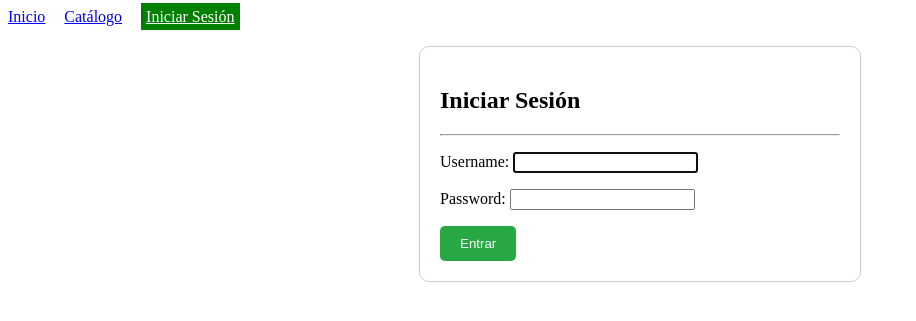
After one commit to Cramirez-M/CER2-RAMIREZCRISTOPHER, a Django app: page /accounts/login/ in a window 1280 px wide. The commit adds this page. Shown: the top 321 px of the page, without its empty margins (0-916 px from the left). Run offline with Django 5.2, Linux system fonts and the light colour scheme.

Commit message:
implementacion de login

```diff
--- a/certamen_2/settings.py
+++ b/certamen_2/settings.py
@@ -127,3 +127,6 @@ MAILERS = {
         'BACKEND': 'django.core.mail.backends.console.EmailBackend',
     },
 }
+
+LOGIN_REDIRECT_URL = 'catalogo'
+LOGOUT_REDIRECT_URL = 'home'
--- a/certamen_2/urls.py
+++ b/certamen_2/urls.py
@@ -15,7 +15,7 @@ Including another URLconf
     2. Add a URL to urlpatterns:  path('blog/', include('blog.urls'))
 """
 from django.contrib import admin
-from django.urls import path
+from django.urls import path, include
 from core import views
 
 urlpatterns = [
@@ -25,4 +25,5 @@ urlpatterns = [
     path('detalle_lugar/<int:id>/', views.detalle_lugar, name='detalle_lugar'),
     path('home/', views.home, name = 'home'),
     path('base/', views.base, name = 'barra_navegable'),
+    path('accounts/', include('django.contrib.auth.urls')),
 ]
--- a/core/templates/core/base.html
+++ b/core/templates/core/base.html
@@ -6,10 +6,23 @@
 </head>
 <body>
 
-    <nav style="background-color: #eee; padding: 15px; margin-bottom: 20px;">
-        <a href="{% url 'home' %}">Inicio</a> |
-        <a href="{% url 'catalogo' %}">Catálogo</a>
-    </nav>
+    <nav style="margin-bottom: 20px;">
+    <a href="{% url 'home' %}" style="margin-right: 15px;">Inicio</a>
+    <a href="{% url 'catalogo' %}" style="margin-right: 15px;">Catálogo</a>
+
+    <!-- La magia ocurre aquí -->
+    {% if user.is_authenticated %}
+        <strong style="margin-right: 15px;">Hola, {{ user.username }}</strong>
+
+        <!-- En Django moderno, cerrar sesión exige un formulario POST por seguridad -->
+        <form method="post" action="{% url 'logout' %}" style="display:inline;">
+            {% csrf_token %}
+            <button type="submit" style="background: red; color: white; padding: 5px;">Cerrar Sesión</button>
+        </form>
+    {% else %}
+        <a href="{% url 'login' %}" style="background: green; color: white; padding: 5px;">Iniciar Sesión</a>
+    {% endif %}
+</nav>
 
     <!-- Aquí adentro Django inyectará el contenido de las otras páginas -->
     {% block contenido %}
--- /dev/null
+++ b/core/templates/registration/login.html
@@ -0,0 +1,21 @@
+{% extends 'core/base.html' %}
+
+{% block contenido %}
+<div style="max-width: 400px; margin: 0 auto; padding: 20px; border: 1px solid #ccc; border-radius: 10px;">
+    <h2>Iniciar Sesión</h2>
+    <hr>
+
+    <!-- El formulario envía los datos de forma segura usando el método POST -->
+    <form method="post">
+        <!-- Token de seguridad obligatorio de Django para evitar hackeos -->
+        {% csrf_token %}
+
+        <!-- Django dibuja automáticamente las casillas de usuario y contraseña aquí -->
+        {{ form.as_p }}
+
+        <button type="submit" style="padding: 10px 20px; background: #28a745; color: white; border: none; border-radius: 5px; cursor: pointer;">
+            Entrar
+        </button>
+    </form>
+</div>
+{% endblock %}
```
